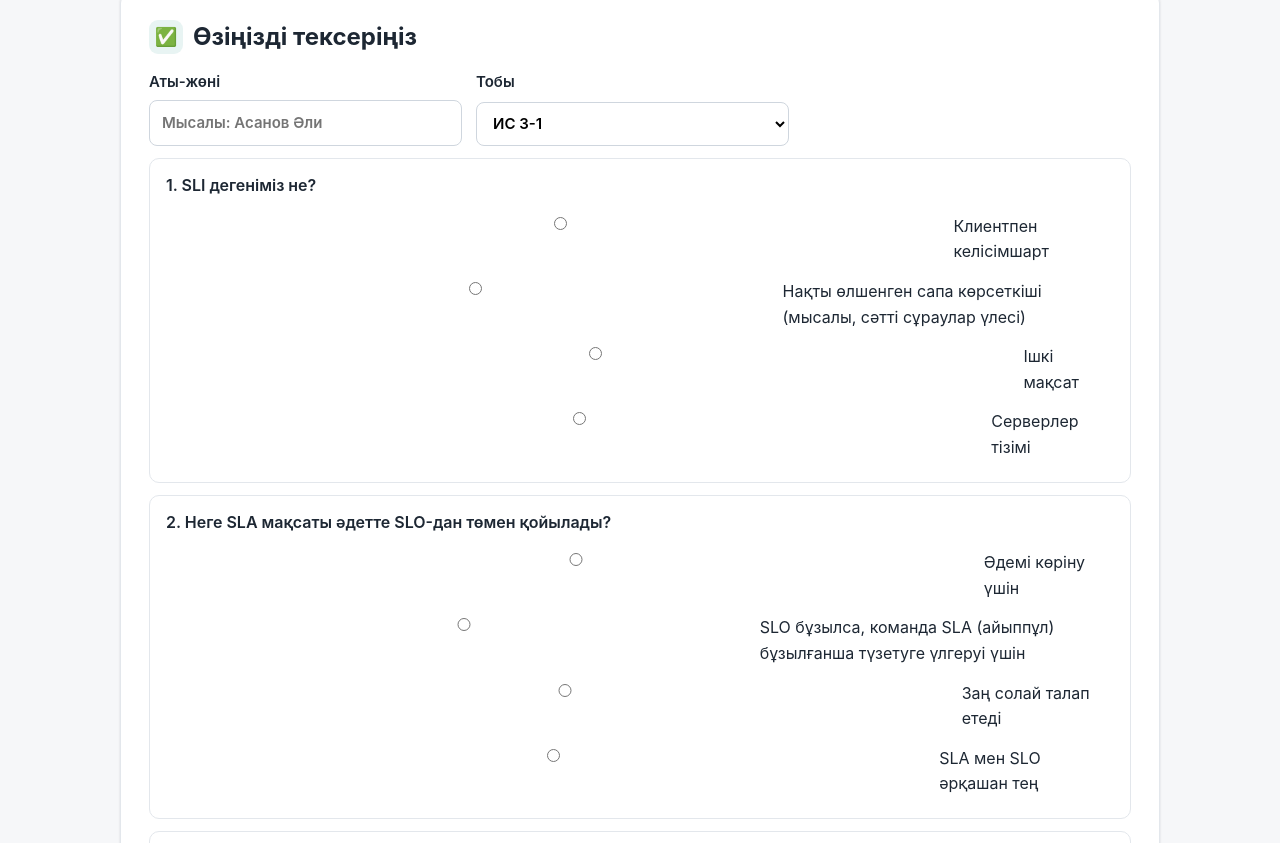
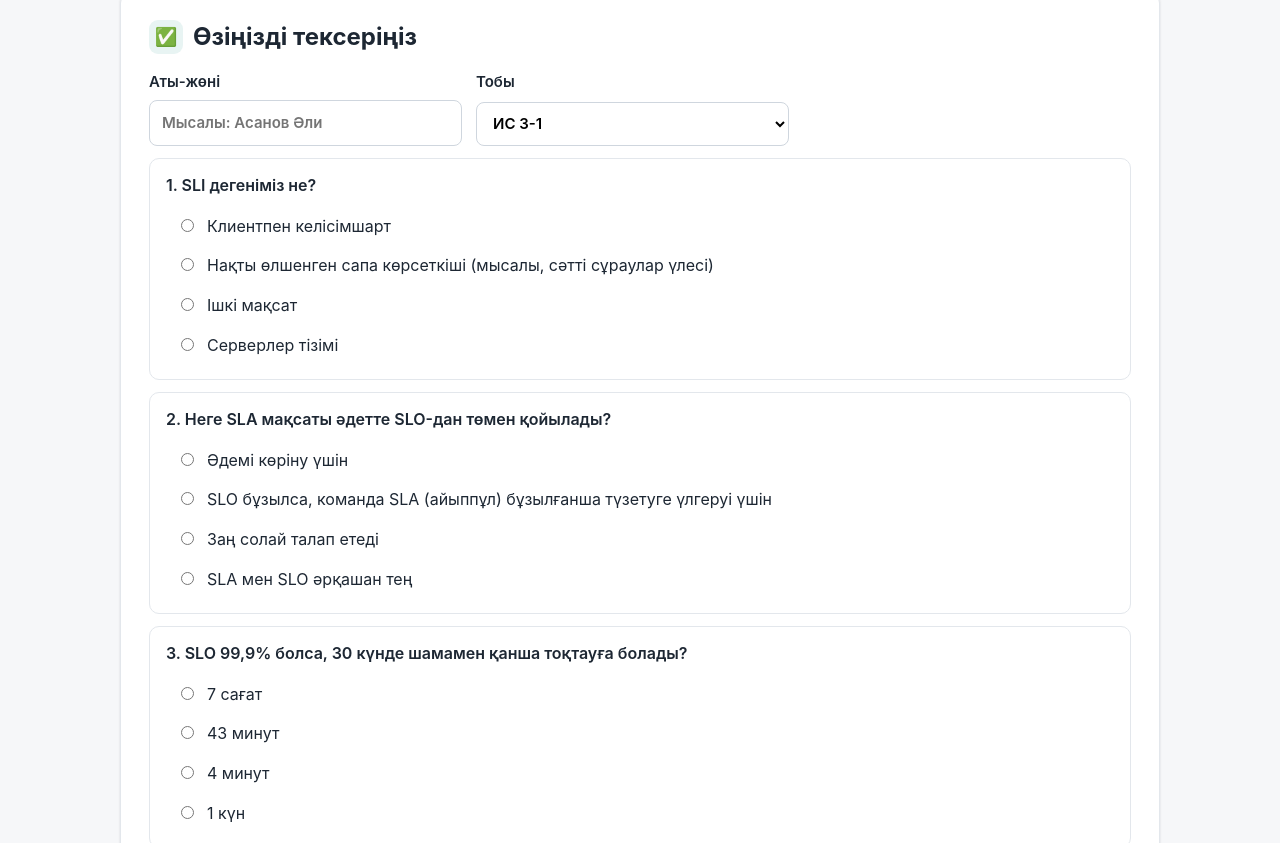
Before and after one commit to Aidina7/-, a plain HTML site: page sla.html in a window 1280 px wide. Shown: the part 8694-9537 px from the top of the page. Drawn offline with Linux system fonts and the light colour scheme.

Commit message:
Тест: радио-батырмалардың орналасуын түзету
Co-Authored-By: Claude Opus 5.5 <noreply@anthropic.com>
Claude-Session: https://claude.ai/code/session_01R7nQUF89MQUpALxPrV5rdw

```diff
--- a/assets/style.css
+++ b/assets/style.css
@@ -119,7 +119,8 @@ th { background: #f1f4f7; font-weight: 600; }
 .form .row { display: grid; grid-template-columns: 1fr 1fr; gap: 14px; }
 .form label { display: grid; gap: 6px; font-weight: 600; font-size: 15px; }
 .form small { font-weight: 400; color: var(--muted); }
-input, select, textarea { font: inherit; padding: 10px 12px; border: 1px solid #cfd6de; border-radius: 8px; background: #fff; width: 100%; }
+input[type=radio], input[type=checkbox] { width: auto; flex: none; margin-top: 5px; }
+input:not([type=radio]):not([type=checkbox]), select, textarea { font: inherit; padding: 10px 12px; border: 1px solid #cfd6de; border-radius: 8px; background: #fff; width: 100%; }
 textarea { min-height: 90px; resize: vertical; }
 input:focus, select:focus, textarea:focus { outline: 2px solid #9fd3d0; border-color: var(--brand); }
 .btn { display: inline-flex; align-items: center; justify-content: center; gap: 8px; background: var(--brand); color: #fff; border: 0; padding: 11px 20px; border-radius: 9px; font: inherit; font-weight: 600; cursor: pointer; text-decoration: none; }
```
